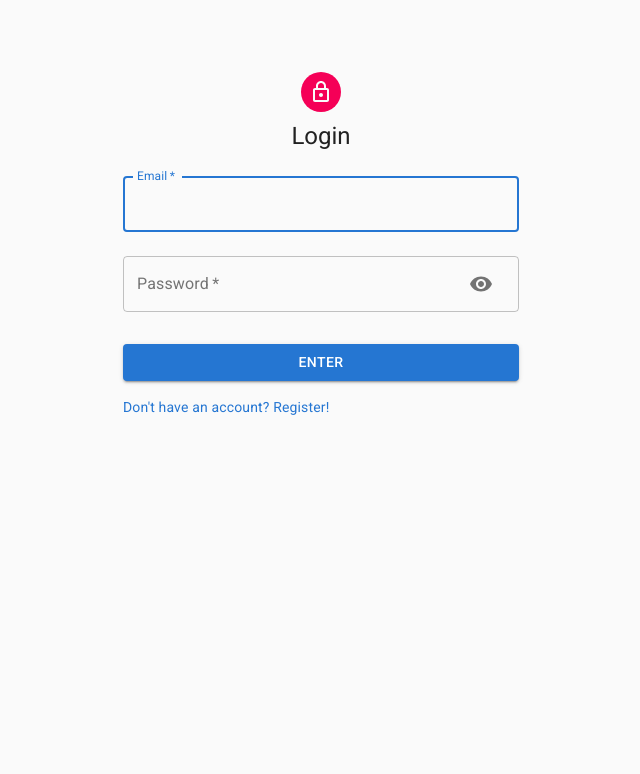
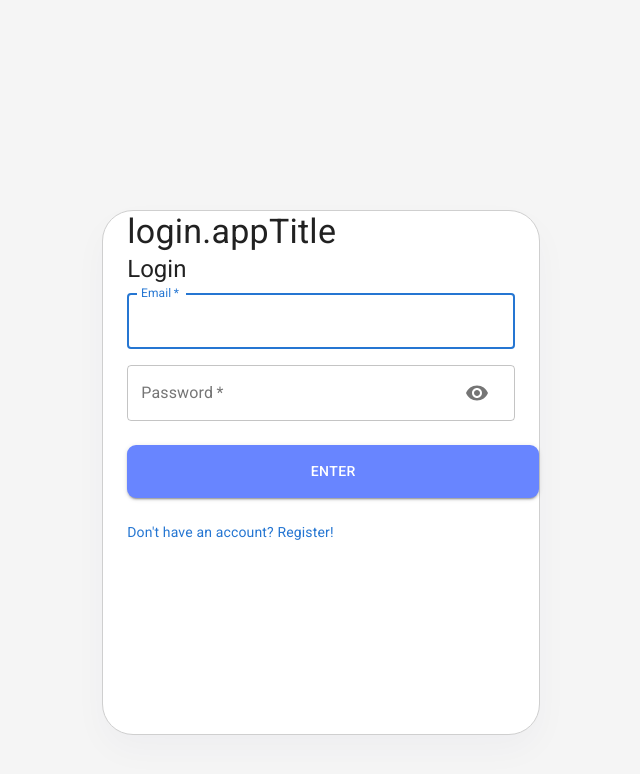
Before and after one commit to All-In-develepment/FalaZe, a React (Create React App) app in the folder front/: page /login in a window 1280 px wide. Shown: the top 774 px of the page, without its empty margins (319-959 px from the left). Built offline with nearby package versions, Linux system fonts and the light colour scheme; no server answers; what mic-recorder-to-mp3 would draw is missing.

Commit message:
Login
criada a tela de login e adicionado o nome do app

```diff
--- a/front/src/pages/Login/index.js
+++ b/front/src/pages/Login/index.js
@@ -1,13 +1,16 @@
 import React, { useState, useContext } from "react";
 import { Link as RouterLink } from "react-router-dom";
+//import { createTheme } from "@material-ui/core/styles";
+
+
 
 import {
-  Avatar,
+  //Avatar,
   Button,
   CssBaseline,
   TextField,
   Grid,
-  Box,
+  //Box,
   Typography,
   Container,
   InputAdornment,
@@ -36,24 +39,80 @@ import { AuthContext } from "../../context/Auth/AuthContext";
 // 	);
 // };
 
+
 const useStyles = makeStyles((theme) => ({
+  body: {
+    backgroundColor: theme.palette.background.main,
+    //boxShadow: '0px 15px 35px #000000',
+    //border: '1px solid #ff0000',
+
+
+  },
+
+  pagina: {
+    backgroundColor: '#F5F5F5',
+    height: '100vh',
+    paddingTop: '15em'
+  },
+
+  container: {
+    backgroundColor: '#FFFFFF',
+    width: '31.25em',
+    height: '37.5em',
+    borderRadius: '31px',
+    boxShadow: '0px 15px 35px 0px rgba(4,3,82,0.03)',
+    border: '1px solid #CFCFCF'
+  },
+
+  titlediv: {
+    margin: 'inherit',
+  },
+
+  appName: {
+    display: 'flex',
+    justifyContent: 'center',
+    alignItems: 'center',
+    height: '100vh',
+  },
+
   paper: {
     marginTop: theme.spacing(8),
     display: "flex",
     flexDirection: "column",
     alignItems: "center",
+    background: '#ffffff',
+    width: '31.25em',
+    height: '37.5em',
+    paddingTop: '2em',
   },
   avatar: {
     margin: theme.spacing(1),
-    backgroundColor: theme.palette.secondary.main,
+    backgroundColor: '#6885ff'
   },
+
+  fundo:{
+    backgroundColor: '#F5F5F5',
+  },
+
   form: {
     width: "100%", // Fix IE 11 issue.
     marginTop: theme.spacing(1),
+
   },
+
+  field: {
+    border: '1px solid #000000',
+  },
+
   submit: {
-    margin: theme.spacing(3, 0, 2),
+    margin: theme.spacing(2, 0, 0),
+    backgroundColor: '#6885FF',
+    marginBottom: '1.5rem',
+    borderRadius: '9px',
+    height: '3.313rem',
+    width: '25.75rem',
   },
+
 }));
 
 const Login = () => {
@@ -74,7 +133,94 @@ const Login = () => {
   };
 
   return (
-    <Container component="main" maxWidth="xs">
+
+    ///////////// NEW CODE /////////////
+    <CssBaseline>
+    <div className={classes.pagina}>
+      <Container maxWidth="xs" className={classes.container}>
+        <div className="titlediv">
+          <Typography className="appName" component="h1" variant="h4">
+            {i18n.t("login.appTitle")}
+          </Typography>
+        </div>
+
+
+          <Typography component="h3" variant="h5">
+            {i18n.t("login.title")}
+          </Typography>
+
+          <form className={classes.form} noValidate onSubmit={handlSubmit}>
+            <TextField
+              variant="outlined"
+              fullWidth
+              label={i18n.t("login.form.email")}
+              name="email"
+              value={user.email}
+              required
+              id="email"
+              onChange={handleChangeInput}
+              autoComplete="email"
+              autoFocus
+              className="field"
+            >
+            </TextField>
+
+            <TextField
+                variant="outlined"
+                margin="normal"
+                required
+                fullWidth
+                name="password"
+                label={i18n.t("login.form.password")}
+                id="password"
+                value={user.password}
+                onChange={handleChangeInput}
+                autoComplete="current-password"
+                type={showPassword ? 'text' : 'password'}
+                InputProps={{
+                  endAdornment: (
+                    <InputAdornment position="end">
+                      <IconButton
+                        aria-label="toggle password visibility"
+                        onClick={() => setShowPassword((e) => !e)}
+                      >
+                        {showPassword ? <VisibilityOff /> : <Visibility />}
+                      </IconButton>
+                    </InputAdornment>
+                  )
+                }}
+              />
+
+              <Button
+                type="submit"
+                variant="contained"
+                color="primary"
+                className={classes.submit}
+              >
+                {i18n.t("login.buttons.submit")}
+              </Button>
+
+              <Grid container>
+                <Grid item>
+                  <Link
+                    href="#"
+                    variant="body2"
+                    component={RouterLink}
+                    to="/signup"
+                  >
+                    {i18n.t("login.buttons.register")}
+                  </Link>
+                </Grid>
+              </Grid>
+          </form>
+      </Container>
+    </div>
+    </CssBaseline>
+
+    ///////////// OLD CODE /////////////
+     /* <div className={classes.fundo}>
+
+      <Container className={classes.body} maxWidth='xs'>
         <CssBaseline />
         <div className={classes.paper}>
           <Avatar className={classes.avatar}>
@@ -83,6 +229,8 @@ const Login = () => {
           <Typography component="h1" variant="h5">
             {i18n.t("login.title")}
           </Typography>
+
+          <div className={classes.box}>
             <form className={classes.form} noValidate onSubmit={handlSubmit}>
               <TextField
                 variant="outlined"
@@ -96,6 +244,7 @@ const Login = () => {
                 onChange={handleChangeInput}
                 autoComplete="email"
                 autoFocus
+                className="field"
               />
               <TextField
                 variant="outlined"
@@ -145,8 +294,10 @@ const Login = () => {
               </Grid>
             </form>
           </div>
-      <Box mt={8}>{/* <Copyright /> */}</Box>
-    </Container>
+        //</div>
+        //<Box mt={8}>{ <Copyright /> }</Box>
+      //</Container>
+    //</div> }*/
   );
 };
 
--- a/front/src/translate/languages/pt.js
+++ b/front/src/translate/languages/pt.js
@@ -18,6 +18,7 @@ const messages = {
         },
       },
       login: {
+        appTitle: "FalaZe",
         title: "Login",
         form: {
           email: "Email",
```
Lines whose indentation alone changed are shown as unchanged.
